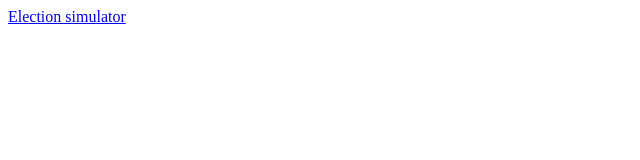
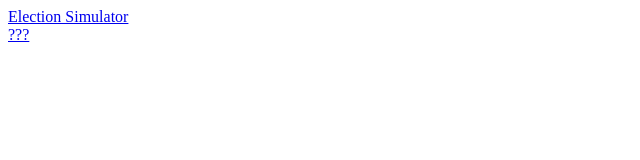
Before and after one commit to CantrellD/esim, a plain HTML site: page index.html in a window 1280 px wide. Shown: the full height of the page, 0-640 px from the left. Drawn offline with Linux system fonts and the light colour scheme.

Commit message:
Added link to index.

```diff
--- a/index.html
+++ b/index.html
@@ -5,6 +5,11 @@
     <title>Document</title>
 </head>
 <body>
-    <a href="esim.html">Election simulator</a>
+    <div>
+        <a href="esim.html">Election Simulator</a>
+    </div>
+    <div>
+        <a href="https://dl.dropboxusercontent.com/u/223590863/site/index.html">???</a>
+    </div>
 </body>
 </html>
```
